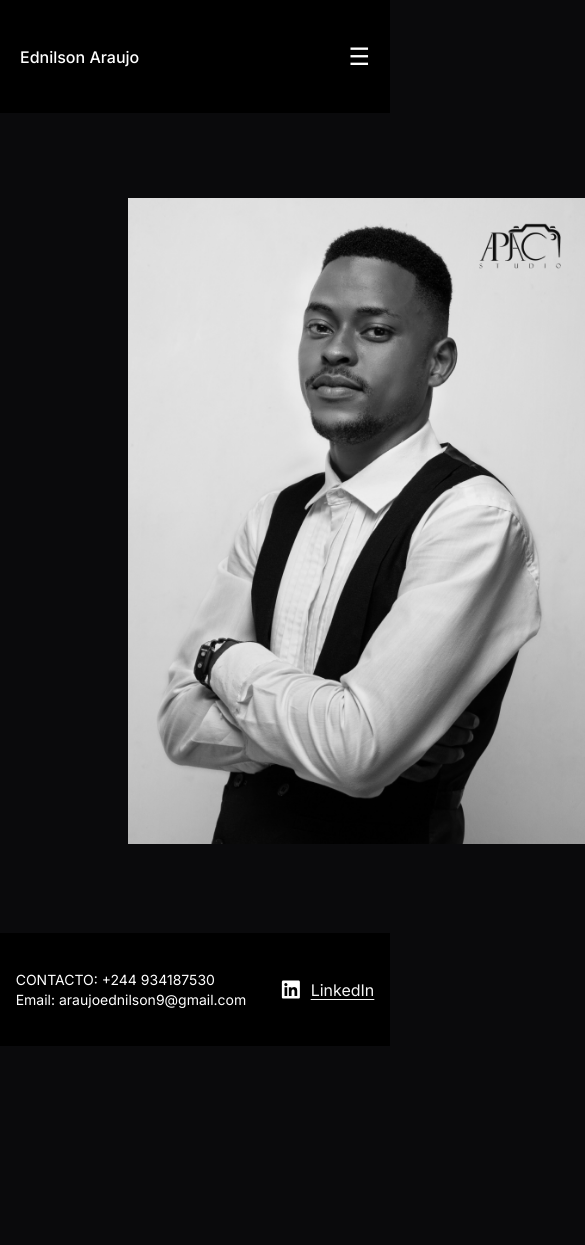
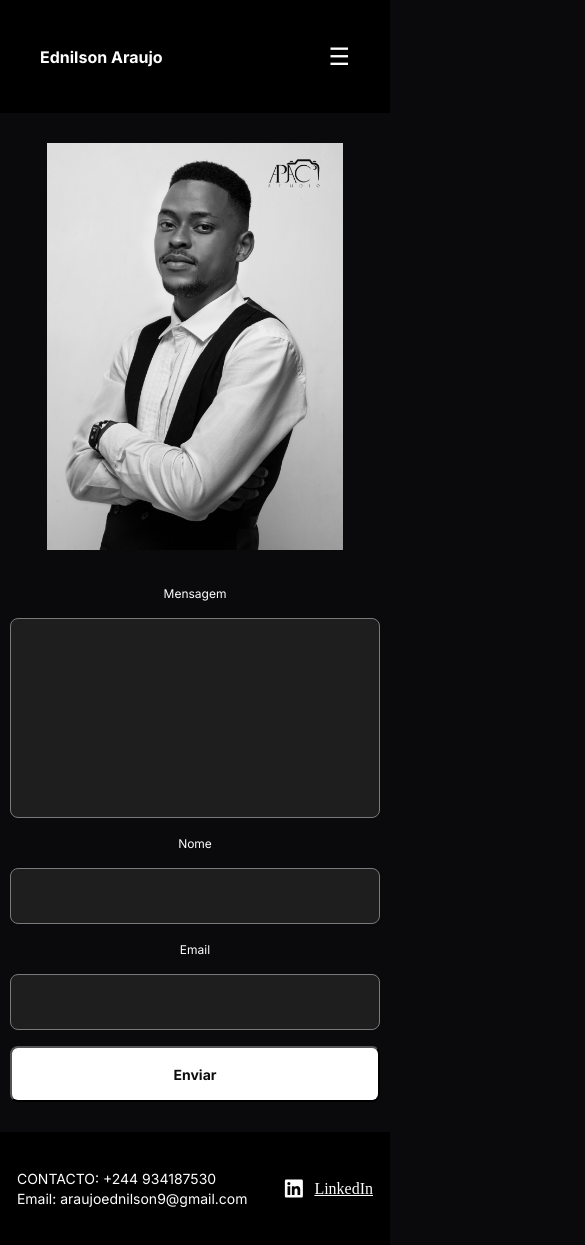
Before and after one commit to AugustoMachado01/Portifolio_Ednilson, a React (Vite) app: page /contacto in a window 390 px wide. Shown: the top 1245 px of the page, 585 px wide, since content can reach past the window. Before the commit the page ends 1046 px from the top, so only its background shows below. Built offline with nearby package versions, Linux system fonts and the light colour scheme; a web font is replaced by a local one.

Commit message:
update responsive Header

```diff
--- a/src/Contact/styles.module.css
+++ b/src/Contact/styles.module.css
@@ -72,3 +72,75 @@
 
   margin: 16px 0px;
 }
+
+@media (max-width: 1024px) {
+  .container {
+    padding: 50px 80px;
+    gap: 50px;
+  }
+
+  .container img {
+    width: 350px;
+    height: auto;
+  }
+
+  .container .message {
+    width: 100%;
+  }
+
+  .container .message textarea {
+    font-size: 14px;
+  }
+}
+
+@media (max-width: 768px) {
+  .container {
+    flex-direction: column;
+    padding: 50px 20px;
+    gap: 40px;
+    text-align: center;
+  }
+
+  .container img {
+    width: 70%;
+    height: auto;
+  }
+
+  .container .message textarea {
+    font-size: 16px;
+  }
+
+  .container .message button {
+    font-size: 16px;
+    padding: 12px;
+  }
+
+  .container .message label {
+    font-size: 12px;
+  }
+}
+
+@media (max-width: 480px) {
+  .container {
+    padding: 30px 10px;
+    gap: 30px;
+  }
+
+  .container img {
+    width: 80%;
+    height: auto;
+  }
+
+  .container .message label {
+    font-size: 12px;
+  }
+
+  .container .message textarea {
+    font-size: 14px;
+  }
+
+  .container .message button {
+    font-size: 14px;
+    padding: 10px;
+  }
+}
--- a/src/Footer/styles.module.css
+++ b/src/Footer/styles.module.css
@@ -27,28 +27,3 @@
   color: #fff;
   margin-left: 8px;
 }
-
-@media(max-width: 768px){
-  .section_container p{
-    font-size: 14px;
-    font-style: normal;
-    font-weight: 400;
-    line-height: 20px;
-  }
-
-  .section_container .content a{
-    color: #F5F5F5;
-
-font-family: "Inter", serif;
-font-size: 16px;
-font-style: normal;
-font-weight: 400;
-line-height: 32px; /* 200% */
-text-decoration-line: underline;
-text-decoration-style: solid;
-text-decoration-skip-ink: none;
-text-decoration-thickness: auto;
-text-underline-offset: auto;
-text-underline-position: from-font;
-  }
-}
--- a/src/Header/styles.module.css
+++ b/src/Header/styles.module.css
@@ -1,3 +1,4 @@
+/* .section_container mantém a estrutura com display flex */
 .section_container {
   width: 100%;
   height: 113px;
@@ -7,16 +8,19 @@
   align-items: center;
   padding: 0px 20px;
   position: relative;
+  padding: 0px 40px;
 }
 
-.section_container h3 {
+.section_container h3{
   color: #fff;
-  font-family: "Inter", serif;
-  font-size: 16px;
-  font-weight: 500;
-  text-decoration: none;
+  font-family: "Inter",serif;
+  font-size: 24px;
+  font-style: normal;
+  font-weight: 700;
+  line-height: normal;
 }
 
+/* Navegação */
 .nav_links {
   list-style: none;
   display: flex;
@@ -25,6 +29,7 @@
   padding: 0;
 }
 
+/* Links do menu */
 .nav_links a {
   color: #fff;
   font-family: "Inter", serif;
@@ -35,7 +40,7 @@
 }
 
 .nav_links a:hover {
-  color: #00d1b2;
+  color: #ccc;
 }
 
 .nav_links a::after {
@@ -45,7 +50,7 @@
   bottom: -4px;
   width: 0;
   height: 2px;
-  background: #00d1b2;
+  background: #ccc;
   transition: width 0.3s ease;
 }
 
@@ -53,6 +58,7 @@
   width: 100%;
 }
 
+/* Menu Button - visível apenas em telas pequenas */
 .menu_button {
   display: none;
   background: none;
@@ -67,23 +73,41 @@
   transform: scale(1.1);
 }
 
+/* Responsividade */
 @media (max-width: 768px) {
+  .section_container h3{
+    font-size: 16px;
+  }
+
+  /* Mostrar o botão de menu apenas em telas pequenas */
   .menu_button {
     display: block;
   }
 
+  /* Estilizar o menu para aparecer do lado direito */
+  .nav_links a{
+    color: #FFF;
+
+font-family: "Inter", serif;
+font-size: 12px;
+font-style: normal;
+font-weight: 400;
+line-height: 145%;
+  }
   .nav_links {
     display: none;
     flex-direction: column;
     gap: 10px;
-    background-color: #000;
+    background: #101523;
     position: absolute;
     top: 100%;
-    right: 0;
-    width: 100%;
+    right: 20px; /* Menu vai para a direita */
+    width: auto; /* Ajuste o tamanho do menu conforme necessário */
     padding: 10px 20px;
+    z-index: 10;
   }
 
+  /* Quando o menu estiver aberto, ele será mostrado */
   .nav_links.show_menu {
     display: flex;
   }
```
